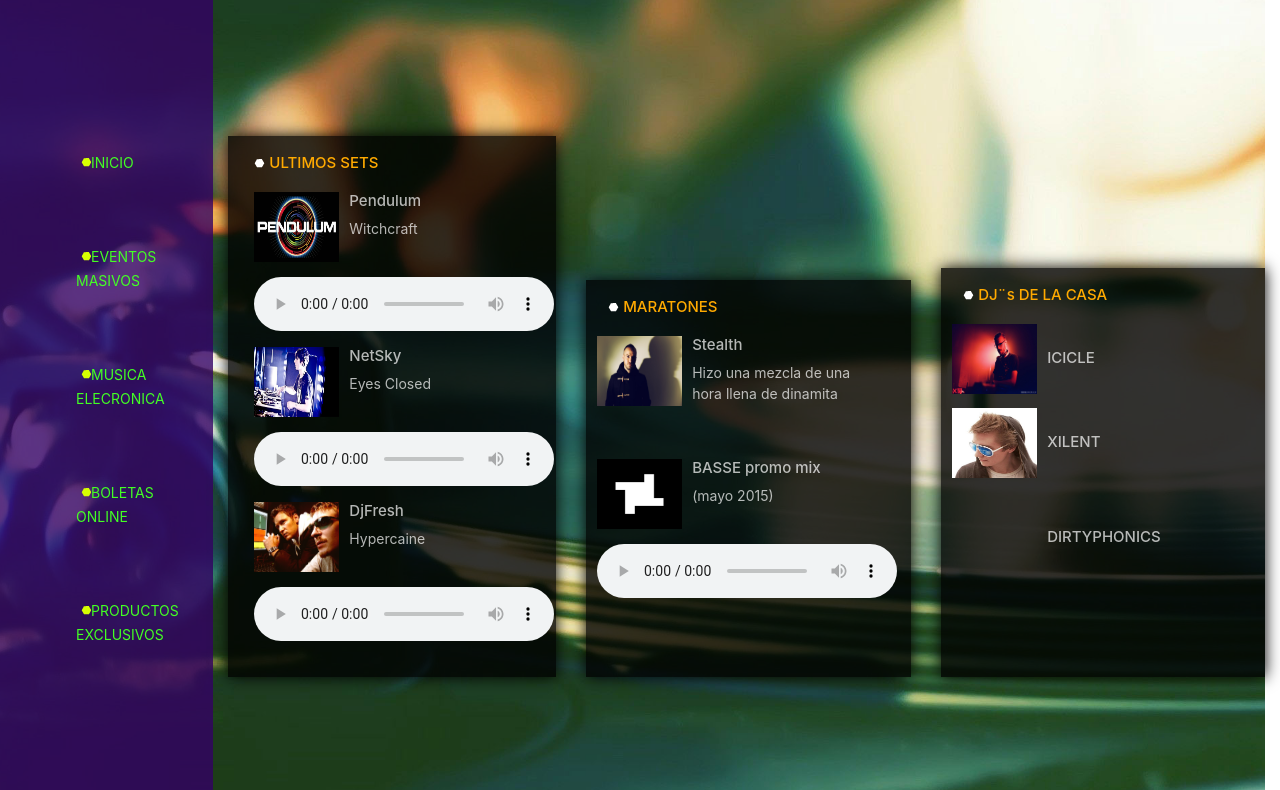
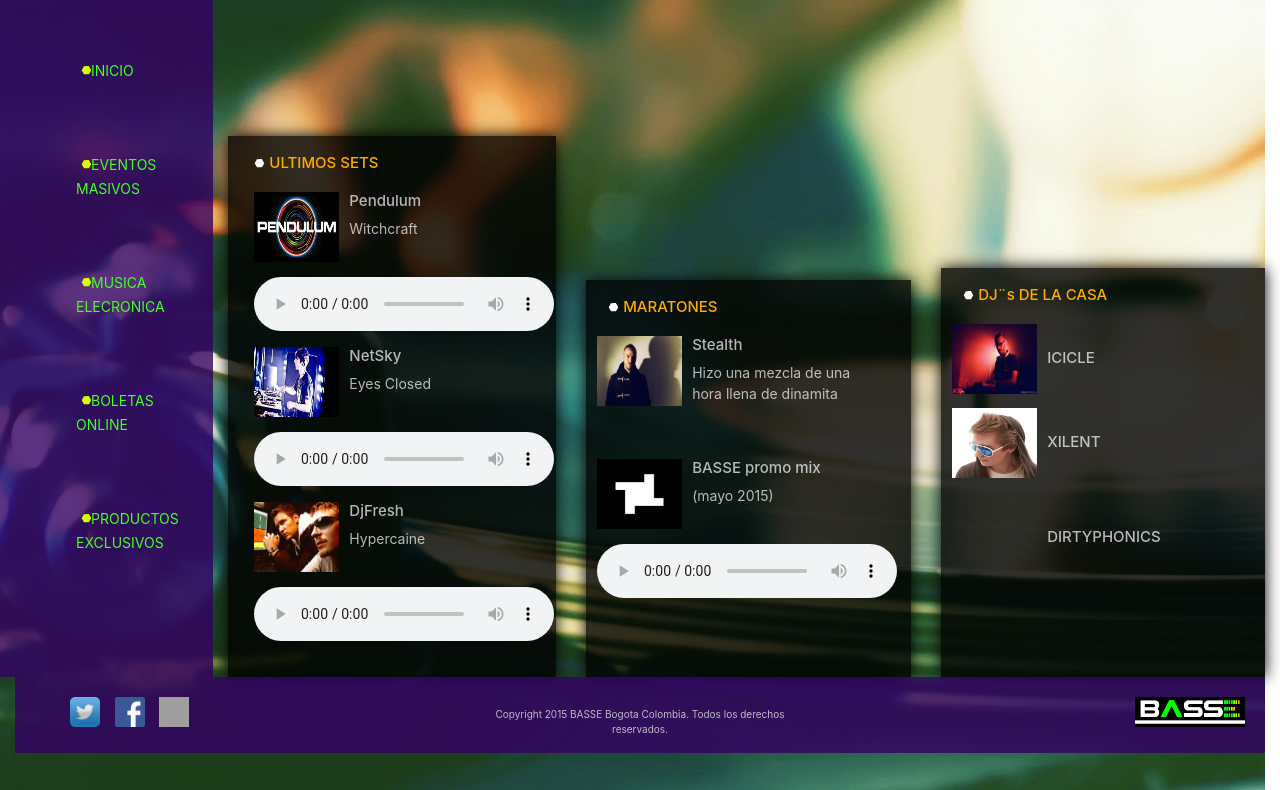
Before and after one commit to CarlosMontalvo19/LABASSE, a plain HTML site: page index.html in a window 1280 px wide. Shown: the part 84-874 px from the top of the page. Drawn offline with nearby package versions, Linux system fonts and the light colour scheme; grey boxes are pictures that could not be loaded.

Commit message:
ajustamos la posicion del menu

```diff
--- a/css/estilos.css
+++ b/css/estilos.css
@@ -124,10 +124,17 @@
      margin-left: 30px;
 }
  header nav ul {
-    margin-top:91px;
-     margin-right:40px;
+    /* margin-top:91px; */
+    /* margin-right:40px; */
     list-style:none;
-     margin-bottom: 252px;
+    /* margin-bottom: 252px; */
+    display:  flex;
+    justify-content:  center;
+    align-content:  center;
+    flex-direction:  column;
+    width: p;
+    position: relative;
+    width:  100%;
 }
  header nav ul li {
      margin-top:70px;
```
